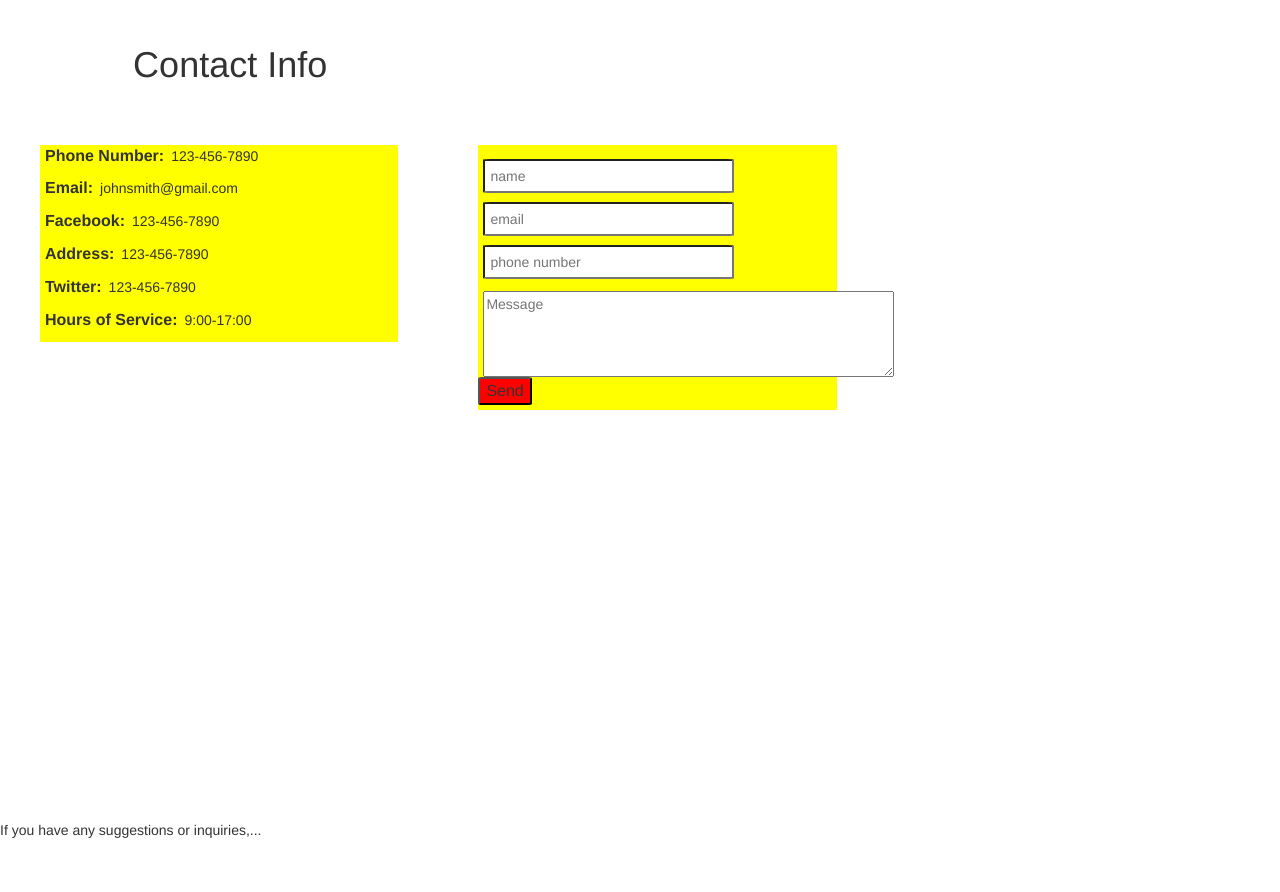
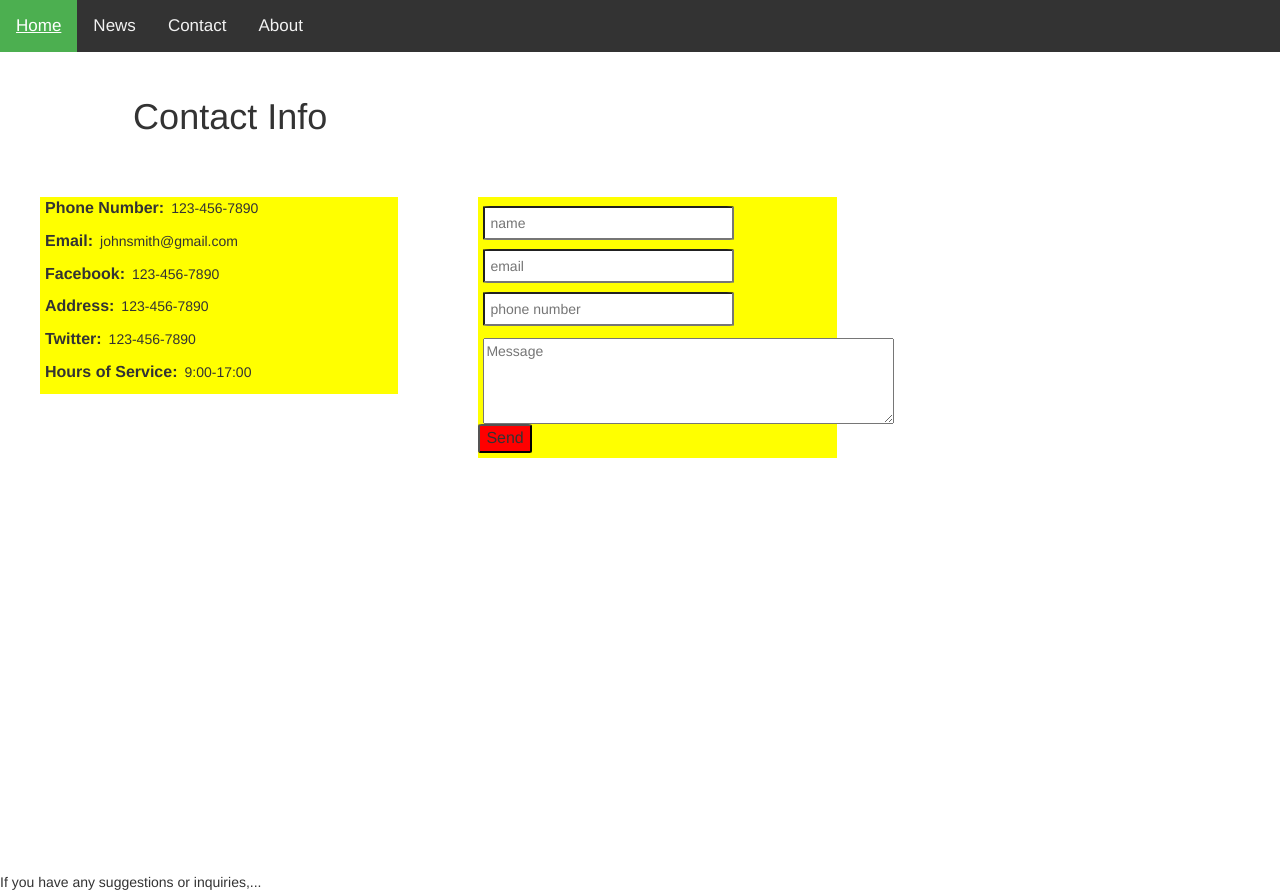
Before and after one commit to FreyaYuelin/CarriageCrossingPharmacy, a plain HTML site: page public/contactPage.html in a window 1280 px wide. Before the commit the page ends 840 px from the top, so only its background shows below. Drawn offline with nearby package versions, Linux system fonts and the light colour scheme.

Commit message:
Update contactPage.html

```diff
--- a/public/contactPage.html
+++ b/public/contactPage.html
@@ -10,6 +10,12 @@
   <script src="https://maxcdn.bootstrapcdn.com/bootstrap/3.4.1/js/bootstrap.min.js"></script>
   </head>
 </body>
+<div class="topnav">
+  <a class="active" href="#home">Home</a>
+  <a href="#news">News</a>
+  <a href="#contact">Contact</a>
+  <a href="#about">About</a>
+</div>
 <div class="center-box">
   <h1 style="margin-left: 13%; padding-top: 25px;">Contact Info</h1>
   <div class="contact-box">
@@ -21,18 +27,18 @@
     <p><span id="bold">Twitter:</span>123-456-7890</p>
     <p><span id="bold">Hours of Service:</span>9:00-17:00</p>
   </div>
-  <div class="suggestion-box">
+  <form class="suggestion-box">
     <!-- <h1 style="text-align: center; font-size: 27">Send us some feedback</h1> -->
-    <label></label><input id="name" placeholder="name">
+    <input id="name" placeholder="name">
     <input id="email" placeholder="email">
-    <input id="phone number" placeholder="phone number">
+    <input id="phone-number" placeholder="phone number">
     <textarea rows="4" cols="48" id="message" placeholder="Message"></textarea>
     <button id="send-button" type="submit">Send</button>
 
-  </div>
+  </form>
 </div>
   If you have any suggestions or inquiries,...
-
+  <script type="text/javascript" src="js/contactPage.js"></script>
 
 </body>
 </html>
```
